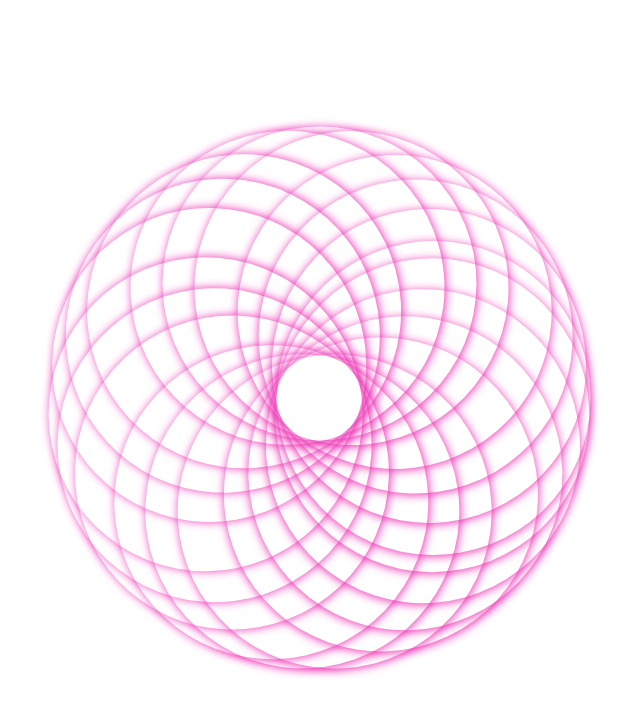
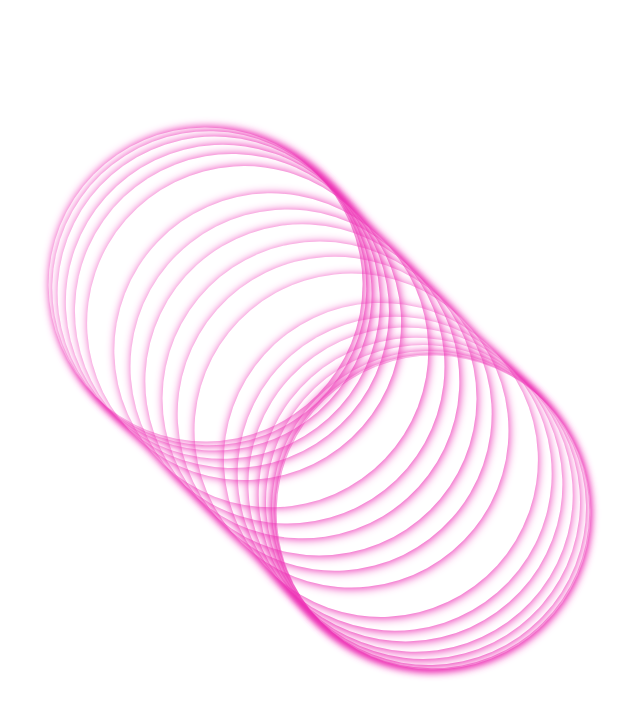
Before and after one commit to risingBirdSong/css_play, a React (Vite) app: page / in a window 1280 px wide. Shown: the top 718 px of the page, without its empty margins (479-1119 px from the left). Built offline with nearby package versions, Linux system fonts and the light colour scheme.

Commit message:
save. double cos

```diff
--- a/componenents/Flower.tsx
+++ b/componenents/Flower.tsx
@@ -56,7 +56,7 @@ const Flower = () => {
         return (
           <Pedal
             transX={radians_to_degrees(Math.cos(num)) * 2}
-            transY={radians_to_degrees(Math.sin(num) * 2)}
+            transY={radians_to_degrees(Math.cos(num) * 2)}
             rgbColors={[(n / 2) % 255, 50, (n * 2) % 255]}
             rotateAmount={radians_to_degrees(Math.cos(num))}
             height={100 + backAndForth}
```
Also changed, not shown: 2 other files (tests, documents, lock files or other folders).
